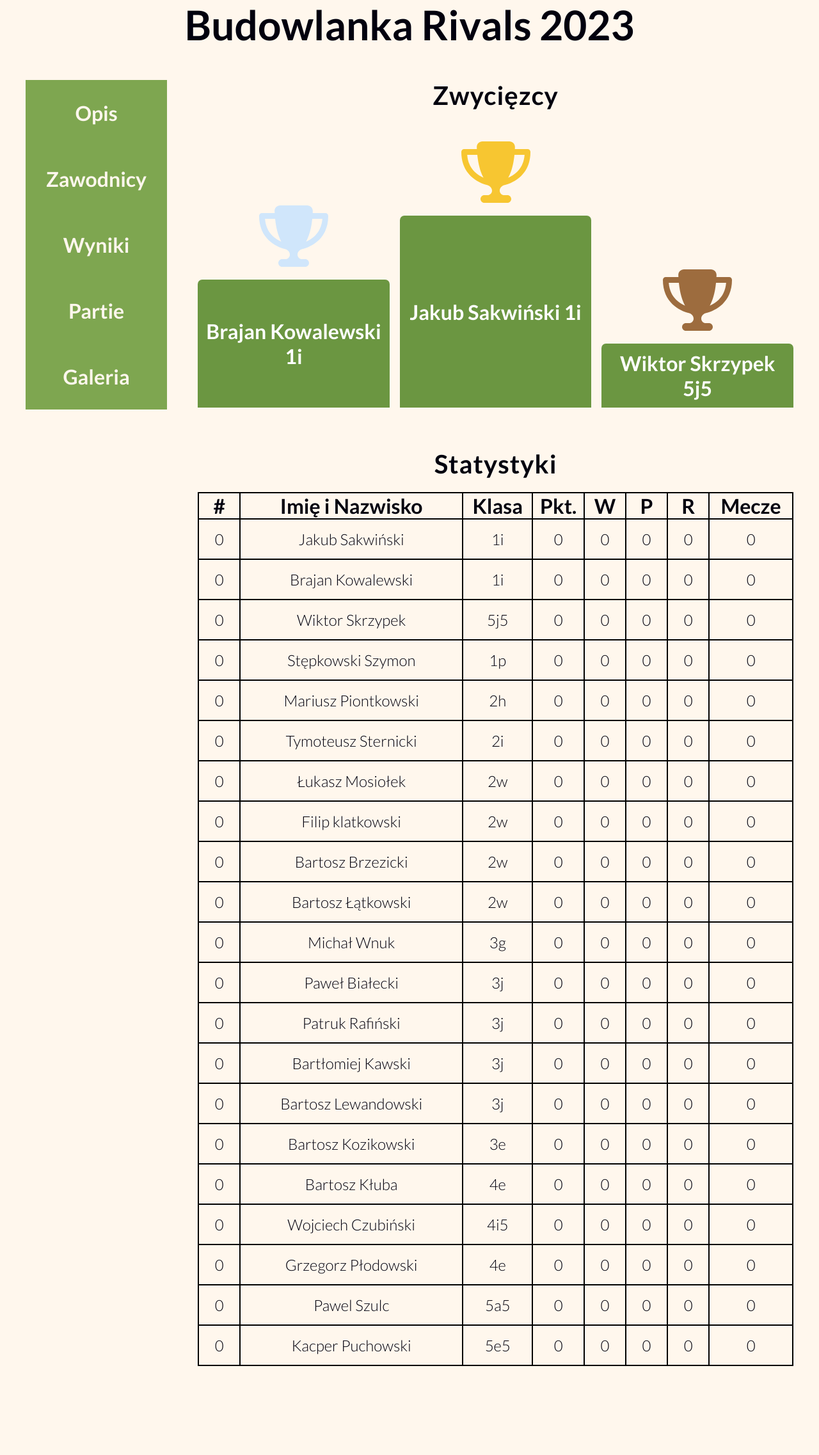
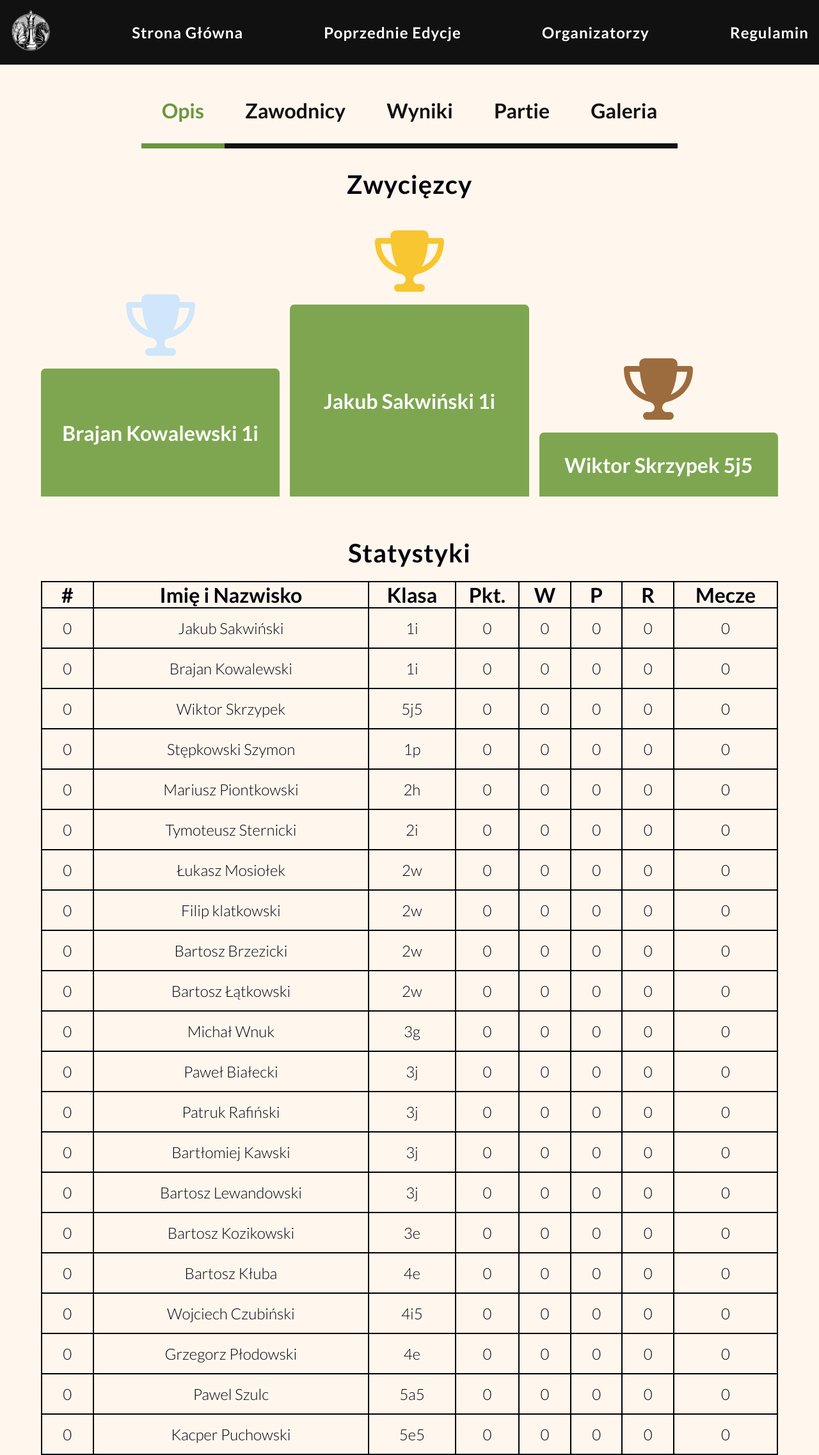
Before and after one commit to Zacharay/chessTournamentPage, a PHP site: page /tournament.php in a window 1280 px wide. Shown: the whole page at 64% size. Before the commit the page ends 2135 px from the top, so only its background shows below. Run offline with PHP 8.4, Linux system fonts and the light colour scheme.

Commit message:
tournament navbar refactored

```diff
--- a/dane/Turniej2023/statystyki.txt
+++ b/dane/Turniej2023/statystyki.txt
@@ -1,4 +1,4 @@
-ID MiejsceImie i nazwisko klasa Pkt Wygrane przegrane Remisy Mecze
+ID Miejsce Imie i nazwisko klasa Pkt Wygrane przegrane Remisy Mecze
 1;0;Jakub Sakwiński;1i;0;0;0;0;0
 2;0;Brajan Kowalewski;1i;0;0;0;0;0
 3;0;Wiktor Skrzypek;5j5;0;0;0;0;0
--- a/index.php
+++ b/index.php
@@ -8,6 +8,9 @@
     <title>Document</title>
 </head>
 <body>
+    <?php
+    require_once "nav.php";
+    ?>
     <header class="hero__header">
         <div class="hero__section">
             <h1 class="hero__quote">Szachy są w swej istocie grą,</br> w swojej formie sztuką,</br> a w swoim wykonaniu nauką</h1>
--- /dev/null
+++ b/nav.php
@@ -0,0 +1,14 @@
+<head>
+    <link rel="stylesheet" href="styles/nav.css">
+</head>
+<body>
+    <nav class="main__nav">
+            <div class="nav__container">
+                <a class="nav__element"><img src="img/test1.png"/></a>
+                <a class="nav__element" href="index.php">Strona Główna</a>
+                <a class="nav__element" href="tournament.php">Poprzednie Edycje</a>
+                <a class="nav__element">Organizatorzy</a>
+                <a class="nav__element">Regulamin</a>
+            </div>
+    </nav>
+</body>
--- a/scripts/changeTournamentTab.js
+++ b/scripts/changeTournamentTab.js
@@ -7,8 +7,10 @@ function setTournamentActive(idx)
     tournamentTabs.forEach(tab=>{
         tab.classList.add('tournament__content--hidden');
     })
+    document.querySelector('.tournament__tab--active').classList.remove('tournament__tab--active');
 
     tournamentTabs[idx].classList.remove('tournament__content--hidden');
+    navigationTabs[idx].classList.add('tournament__tab--active');
 }
 
 navigationTabs.forEach((tab,i)=>{
--- /dev/null
+++ b/styles/nav.css
@@ -0,0 +1,43 @@
+/*------------*/
+/*Navbar */
+/*------------*/
+.main__nav{
+    position: fixed;
+    width:100%;
+    background-color: #111;
+    animation:fadeNav 1s ease-in-out 1;
+}
+.nav__container{
+    max-width: 128rem;
+    margin:0 auto;
+    padding:1.6rem;
+    display:flex;
+    align-items: center;
+    justify-content: space-between;
+}
+.nav__element img{
+    width:6.4rem;
+    height:6.4rem;
+}
+.nav__element{
+    font-size:2.4rem;
+    font-weight:lighter;
+    letter-spacing: 1px;
+    cursor: pointer;
+    font-weight:bold;
+    color:white;
+    transition: 0.4s color;
+}
+.nav__element:hover{
+    color:var(--green-secondary);
+}
+@keyframes fadeNav{
+    0%{
+
+        transform: translateY(-100%);
+    }
+    100%{
+
+        transform: translateY(1);
+    }
+}
--- a/styles/tournament.css
+++ b/styles/tournament.css
@@ -1,3 +1,6 @@
+.main__nav{
+    position:static !important;
+}
 .tournament__wraper{
     display:flex;
     max-width: 120rem;
@@ -6,22 +9,32 @@
 }
 .tournament__navigation{
     display:flex;
-    flex-direction: column;
+    justify-content: center;
+    max-width: 80%;
+    margin:0 auto;
+
+    margin-top:2rem;
+    margin-bottom: 3.2rem;
 }
 .tournament__navigation__tab{
     font-size:3.2rem;
     font-weight: 700;
     text-align: center;
-    background-color:var(--green-secondary);
-    color:rgb(255 247 237);
+    color:#111;
     cursor: pointer;
     padding:3.2rem;
+    border-bottom:8px solid #111;
+    transition: 0.4s color;
+}
+.tournament__navigation__tab:hover{
+    color:var(--green-main);
 }
 .tournament__tab{
     width:100%;
 }
 .tournament__tab--active{
-    background-color: var(--green-secondary);
+    border-bottom:8px solid var(--green-main);
+    color:var(--green-main);
 }
 .tournament__date{
     font-size:2.4rem;
@@ -74,7 +87,7 @@ Results section
     gap:1.6rem;
 }
 .winners__block{
-    background-color: var(--green-main);
+    background-color: var(--green-secondary);
     width:100%;
     border-top-left-radius: 7px;
     border-top-right-radius: 7px;
--- a/tournament.php
+++ b/tournament.php
@@ -8,6 +8,9 @@
     <title>Document</title>
 </head>
 <body>
+    <?php
+    require_once "nav.php";
+    ?>
     <?php
         $filename = "dane/Turniej2023/statystyki.txt";
         $stats = [];
@@ -51,16 +54,15 @@
             return strcmp($a['miejsce'], $b['miejsce']);
         });
     ?>
-
-    <h1 class="heading__primary">Budowlanka Rivals 2023</h1>
-    <div class="tournament__wraper">
-        <nav class="tournament__navigation">
+    <nav class="tournament__navigation">
             <div class="tournament__navigation__tab tournament__tab--active">Opis</div>
             <div class="tournament__navigation__tab">Zawodnicy</div>
             <div class="tournament__navigation__tab">Wyniki</div>
             <div class="tournament__navigation__tab">Partie</div>
             <div class="tournament__navigation__tab">Galeria</div>
-        </nav>
+    </nav>
+    <div class="container">
+
         <div class="tournament__tab tournament__main tournament__content--hidden">
 
             <img src="img/turnieje/main.jpg"/>
@@ -138,6 +140,7 @@
         </div>
         <div class="tournament__tab tournament__content--hidden">
             <h3 class="tournament__tab__title">Partie</h3>
+            <h3>Etap szkolny</h3>
         </div>
         <div class="tournament__tab tournament__content--hidden">
             <h3 class="tournament__tab__title">Galeria</h3>
```
Also changed, not shown: footer.php (added, +7 -0 lines), styles/home.css (+4 -6 lines), styles/globals.css (line endings or trailing spaces).
